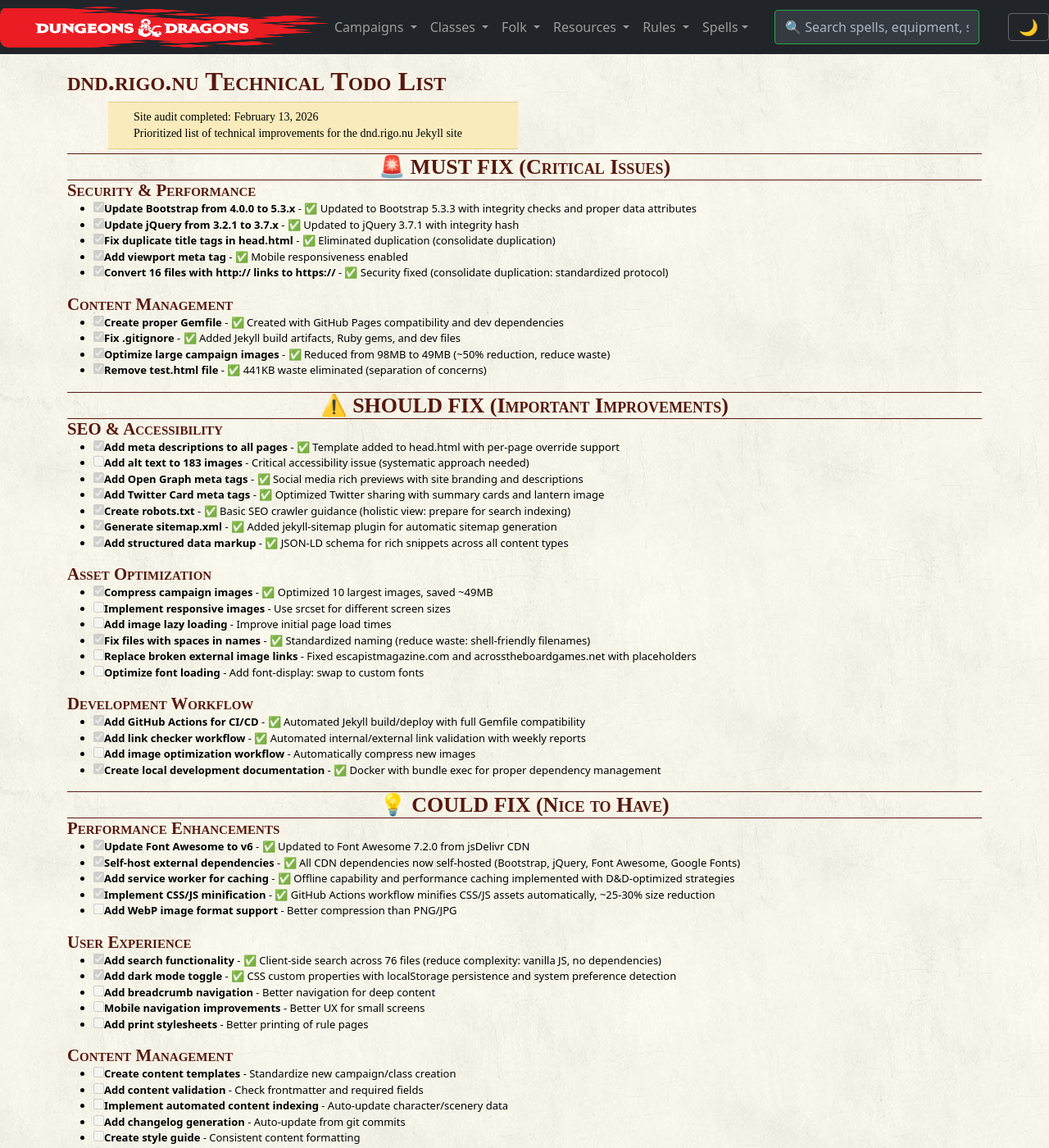
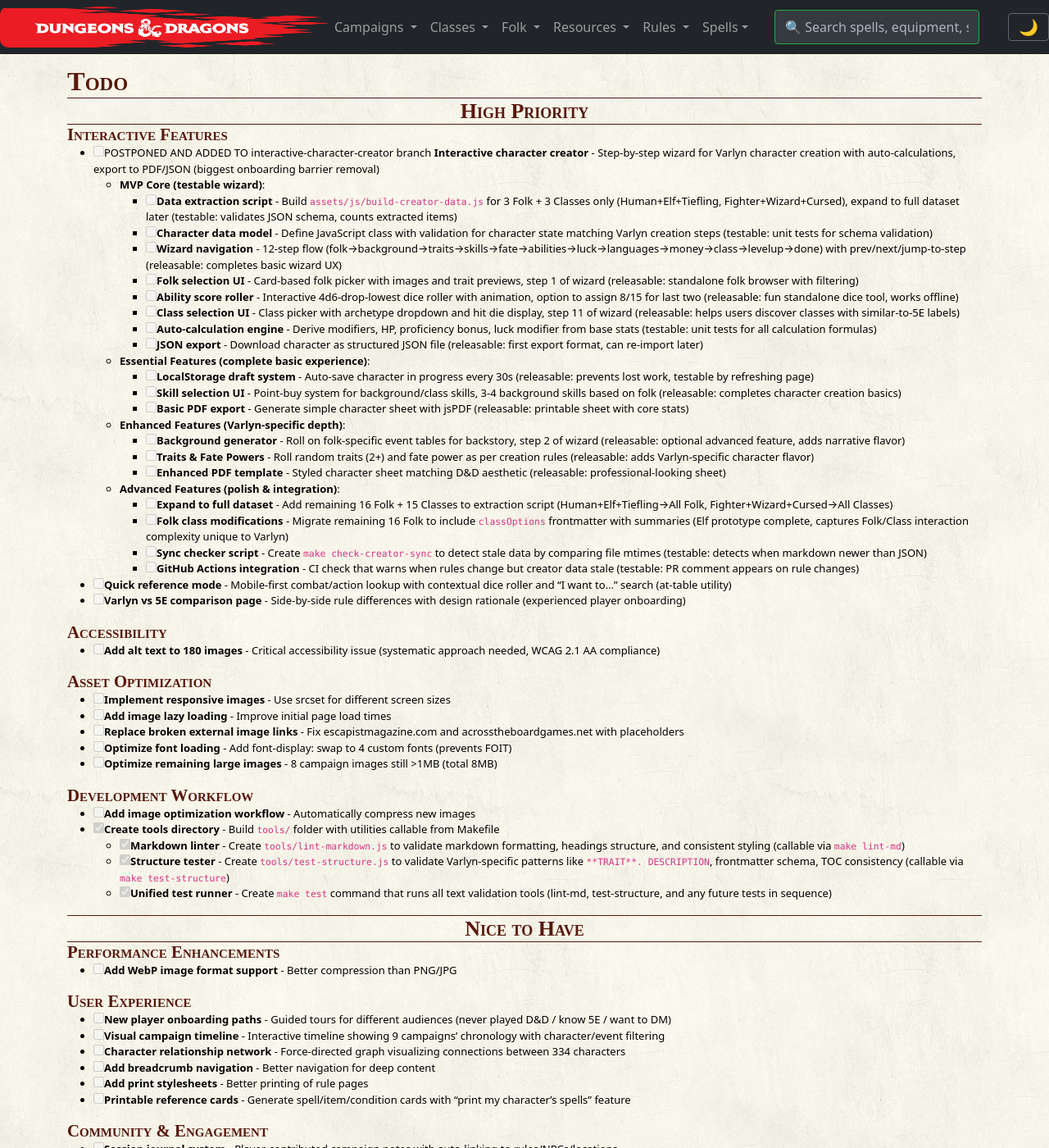
Before and after one commit to kvarak/dnd, a Jekyll site: the page built from todo.md, in a window 1280 px wide and 1400 px high. Shown: the whole window at 82% size. Built offline with Jekyll 4.4.1, drawn with Linux system fonts in a browser that asks for light colours; our own code applies the rules of GitHub Pages for plain Markdown files; Markdown is read by kramdown in place of the engine named in the settings; some of the changed text lies outside the part shown.

Commit message:
adds todo

```diff
--- a/todo.md
+++ b/todo.md
@@ -1,64 +1,72 @@
-# dnd.rigo.nu Technical Todo List
+# Todo
 
-> Site audit completed: February 13, 2026
->
-> Prioritized list of technical improvements for the dnd.rigo.nu Jekyll site
+## High Priority
 
-## 🚨 MUST FIX (Critical Issues)
+### Interactive Features
+- [ ] POSTPONED AND ADDED TO interactive-character-creator branch **Interactive character creator** - Step-by-step wizard for Varlyn character creation with auto-calculations, export to PDF/JSON (biggest onboarding barrier removal)
+  - **MVP Core (testable wizard)**:
+    - [ ] **Data extraction script** - Build `assets/js/build-creator-data.js` for 3 Folk + 3 Classes only (Human+Elf+Tiefling, Fighter+Wizard+Cursed), expand to full dataset later (testable: validates JSON schema, counts extracted items)
+    - [ ] **Character data model** - Define JavaScript class with validation for character state matching Varlyn creation steps (testable: unit tests for schema validation)
+    - [ ] **Wizard navigation** - 12-step flow (folk→background→traits→skills→fate→abilities→luck→languages→money→class→levelup→done) with prev/next/jump-to-step (releasable: completes basic wizard UX)
+    - [ ] **Folk selection UI** - Card-based folk picker with images and trait previews, step 1 of wizard (releasable: standalone folk browser with filtering)
+    - [ ] **Ability score roller** - Interactive 4d6-drop-lowest dice roller with animation, option to assign 8/15 for last two (releasable: fun standalone dice tool, works offline)
+    - [ ] **Class selection UI** - Class picker with archetype dropdown and hit die display, step 11 of wizard (releasable: helps users discover classes with similar-to-5E labels)
+    - [ ] **Auto-calculation engine** - Derive modifiers, HP, proficiency bonus, luck modifier from base stats (testable: unit tests for all calculation formulas)
+    - [ ] **JSON export** - Download character as structured JSON file (releasable: first export format, can re-import later)
+  - **Essential Features (complete basic experience)**:
+    - [ ] **LocalStorage draft system** - Auto-save character in progress every 30s (releasable: prevents lost work, testable by refreshing page)
+    - [ ] **Skill selection UI** - Point-buy system for background/class skills, 3-4 background skills based on folk (releasable: completes character creation basics)
+    - [ ] **Basic PDF export** - Generate simple character sheet with jsPDF (releasable: printable sheet with core stats)
+  - **Enhanced Features (Varlyn-specific depth)**:
+    - [ ] **Background generator** - Roll on folk-specific event tables for backstory, step 2 of wizard (releasable: optional advanced feature, adds narrative flavor)
+    - [ ] **Traits & Fate Powers** - Roll random traits (2+) and fate power as per creation rules (releasable: adds Varlyn-specific character flavor)
+    - [ ] **Enhanced PDF template** - Styled character sheet matching D&D aesthetic (releasable: professional-looking sheet)
+  - **Advanced Features (polish & integration)**:
+    - [ ] **Expand to full dataset** - Add remaining 16 Folk + 15 Classes to extraction script (Human+Elf+Tiefling→All Folk, Fighter+Wizard+Cursed→All Classes)
+    - [ ] **Folk class modifications** - Migrate remaining 16 Folk to include `classOptions` frontmatter with summaries (Elf prototype complete, captures Folk/Class interaction complexity unique to Varlyn)
+    - [ ] **Sync checker script** - Create `make check-creator-sync` to detect stale data by comparing file mtimes (testable: detects when markdown newer than JSON)
+    - [ ] **GitHub Actions integration** - CI check that warns when rules change but creator data stale (testable: PR comment appears on rule changes)
+- [ ] **Quick reference mode** - Mobile-first combat/action lookup with contextual dice roller and "I want to..." search (at-table utility)
+- [ ] **Varlyn vs 5E comparison page** - Side-by-side rule differences with design rationale (experienced player onboarding)
 
-### Security & Performance
-- [x] **Update Bootstrap from 4.0.0 to 5.3.x** - ✅ Updated to Bootstrap 5.3.3 with integrity checks and proper data attributes
-- [x] **Update jQuery from 3.2.1 to 3.7.x** - ✅ Updated to jQuery 3.7.1 with integrity hash
-- [x] **Fix duplicate title tags in head.html** - ✅ Eliminated duplication (consolidate duplication)
-- [x] **Add viewport meta tag** - ✅ Mobile responsiveness enabled
-- [x] **Convert 16 files with http:// links to https://** - ✅ Security fixed (consolidate duplication: standardized protocol)
-
-### Content Management
-- [x] **Create proper Gemfile** - ✅ Created with GitHub Pages compatibility and dev dependencies
-- [x] **Fix .gitignore** - ✅ Added Jekyll build artifacts, Ruby gems, and dev files
-- [x] **Optimize large campaign images** - ✅ Reduced from 98MB to 49MB (~50% reduction, reduce waste)
-- [x] **Remove test.html file** - ✅ 441KB waste eliminated (separation of concerns)
-
-## ⚠️ SHOULD FIX (Important Improvements)
-
-### SEO & Accessibility
-- [x] **Add meta descriptions to all pages** - ✅ Template added to head.html with per-page override support
-- [ ] **Add alt text to 183 images** - Critical accessibility issue (systematic approach needed)
-- [x] **Add Open Graph meta tags** - ✅ Social media rich previews with site branding and descriptions
-- [x] **Add Twitter Card meta tags** - ✅ Optimized Twitter sharing with summary cards and lantern image
-- [x] **Create robots.txt** - ✅ Basic SEO crawler guidance (holistic view: prepare for search indexing)
-- [x] **Generate sitemap.xml** - ✅ Added jekyll-sitemap plugin for automatic sitemap generation
-- [x] **Add structured data markup** - ✅ JSON-LD schema for rich snippets across all content types
+### Accessibility
+- [ ] **Add alt text to 180 images** - Critical accessibility issue (systematic approach needed, WCAG 2.1 AA compliance)
 
 ### Asset Optimization
-- [x] **Compress campaign images** - ✅ Optimized 10 largest images, saved ~49MB
 - [ ] **Implement responsive images** - Use srcset for different screen sizes
 - [ ] **Add image lazy loading** - Improve initial page load times
-- [x] **Fix files with spaces in names** - ✅ Standardized naming (reduce waste: shell-friendly filenames)
-- [ ] **Replace broken external image links** - Fixed escapistmagazine.com and acrosstheboardgames.net with placeholders
-- [ ] **Optimize font loading** - Add font-display: swap to custom fonts
+- [ ] **Replace broken external image links** - Fix escapistmagazine.com and acrosstheboardgames.net with placeholders
+- [ ] **Optimize font loading** - Add font-display: swap to 4 custom fonts (prevents FOIT)
+- [ ] **Optimize remaining large images** - 8 campaign images still >1MB (total 8MB)
 
 ### Development Workflow
-- [x] **Add GitHub Actions for CI/CD** - ✅ Automated Jekyll build/deploy with full Gemfile compatibility
-- [x] **Add link checker workflow** - ✅ Automated internal/external link validation with weekly reports
 - [ ] **Add image optimization workflow** - Automatically compress new images
-- [x] **Create local development documentation** - ✅ Docker with bundle exec for proper dependency management
+- [x] **Create tools directory** - Build `tools/` folder with utilities callable from Makefile
+  - [x] **Markdown linter** - Create `tools/lint-markdown.js` to validate markdown formatting, headings structure, and consistent styling (callable via `make lint-md`)
+  - [x] **Structure tester** - Create `tools/test-structure.js` to validate Varlyn-specific patterns like `**TRAIT**. DESCRIPTION`, frontmatter schema, TOC consistency (callable via `make test-structure`)
+  - [x] **Unified test runner** - Create `make test` command that runs all text validation tools (lint-md, test-structure, and any future tests in sequence)
 
-## 💡 COULD FIX (Nice to Have)
+## Nice to Have
 
 ### Performance Enhancements
-- [x] **Update Font Awesome to v6** - ✅ Updated to Font Awesome 7.2.0 from jsDelivr CDN
-- [x] **Self-host external dependencies** - ✅ All CDN dependencies now self-hosted (Bootstrap, jQuery, Font Awesome, Google Fonts)
-- [x] **Add service worker for caching** - ✅ Offline capability and performance caching implemented with D&D-optimized strategies
-- [x] **Implement CSS/JS minification** - ✅ GitHub Actions workflow minifies CSS/JS assets automatically, ~25-30% size reduction
 - [ ] **Add WebP image format support** - Better compression than PNG/JPG
 
 ### User Experience
-- [x] **Add search functionality** - ✅ Client-side search across 76 files (reduce complexity: vanilla JS, no dependencies)
-- [x] **Add dark mode toggle** - ✅ CSS custom properties with localStorage persistence and system preference detection
+- [ ] **New player onboarding paths** - Guided tours for different audiences (never played D&D / know 5E / want to DM)
+- [ ] **Visual campaign timeline** - Interactive timeline showing 9 campaigns' chronology with character/event filtering
+- [ ] **Character relationship network** - Force-directed graph visualizing connections between 334 characters
 - [ ] **Add breadcrumb navigation** - Better navigation for deep content
-- [ ] **Mobile navigation improvements** - Better UX for small screens
 - [ ] **Add print stylesheets** - Better printing of rule pages
+- [ ] **Printable reference cards** - Generate spell/item/condition cards with "print my character's spells" feature
+
+### Community & Engagement
+- [ ] **Session journal system** - Player-contributed campaign notes with auto-linking to rules/NPCs/locations
+- [ ] **Rules change notifications** - RSS/email alerts when subscribed pages update (prevent outdated character sheets)
+- [ ] **Rule voting/Q&A system** - Community proposes clarifications, votes on interpretations, builds organic FAQ
+
+### Content Tools
+- [ ] **Native random generators** - NPC, encounter, treasure generators using Varlyn-specific content (replace external links)
+- [ ] **"Tonight's one-shot" generator** - Complete adventure generator with characters, encounters, and maps (reduce prep time)
 
 ### Content Management
 - [ ] **Create content templates** - Standardize new campaign/class creation
@@ -73,54 +81,3 @@
 - [ ] **Add related content suggestions** - Cross-link similar content
 - [ ] **Create API endpoints** - Structured data access for other tools
 - [ ] **Add full-text search** - Search within content, not just titles
-
-## 📊 Current Site Status
-
-**Content Statistics:**
-- 76 content files across 9 collections
-- 334 character entries with images
-- 162 campaign images (98MB total assets)
-- 9 documented campaigns
-
-**Technical Debt:**
-- ✅ ~~Using Bootstrap 4.0.0 (2018) vs current 5.3.x~~ - **FIXED: Updated to 5.3.3**
-- ✅ ~~Using jQuery 3.2.1 vs current 3.7.x~~ - **FIXED: Updated to 3.7.1**
-- ✅ ~~No dependency management (missing Gemfile)~~ - **FIXED: Added Gemfile + Makefile workflow**
-**Performance Issues:**
-- Largest image: 5.2MB (Golarion_inner_sea.png)
-- Total asset size: 98MB
-- No image optimization or lazy loading
-- External CDN dependencies blocking render
-
----
-
-## 🛠️ Quick Wins (Can be done immediately)
-
-1. **Fix duplicate titles** - 2 minute fix in head.html
-2. **Add viewport meta tag** - 1 minute fix for mobile responsiveness
-3. **Remove test.html** - Clean up production environment
-4. ✅ **~~Update .gitignore~~** - **COMPLETED: Added Jekyll exclusions**
-5. ✅ **~~Create development workflow~~** - **COMPLETED: Added Docker-based Makefile with `make serve`**
-6. **Create basic robots.txt** - Simple SEO improvement
-
-## 📈 Estimated Impact
-
-**High Impact:**
-- Bootstrap/jQuery updates (security + performance)
-- Image optimization (major performance boost)
-- Mobile responsiveness fixes
-- Alt text additions (accessibility compliance)
-
-**Medium Impact:**
-- SEO meta tags (search visibility)
-- Asset organization (maintainability)
-- Development workflow improvements
-
-**Low Impact but Good Developer Experience:**
-- Local development setup
-- Automated testing
-- Advanced features
-
----
-
-*This audit focused on technical infrastructure rather than content. All 76 content files and 9 collections appear well-organized and comprehensive.*
```
